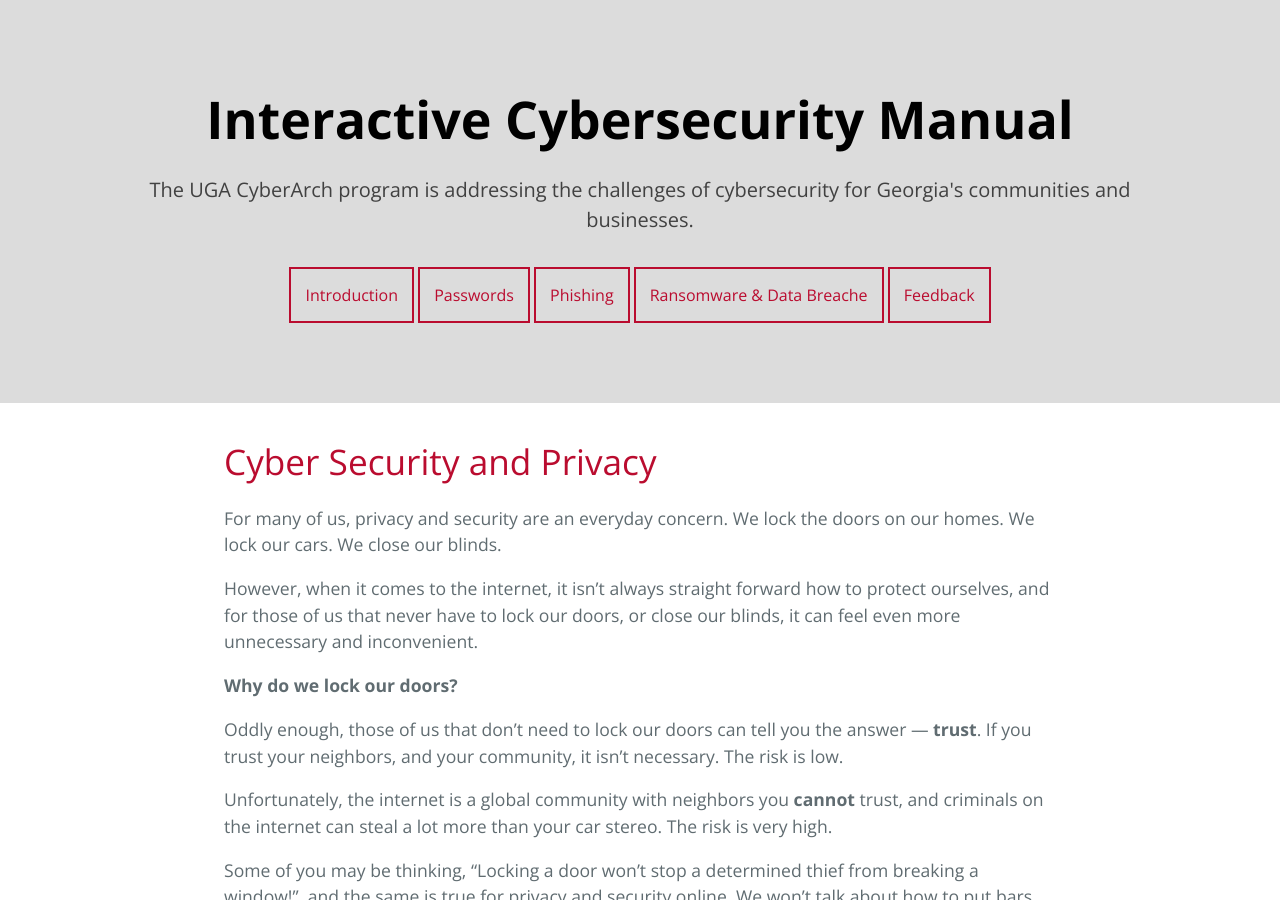
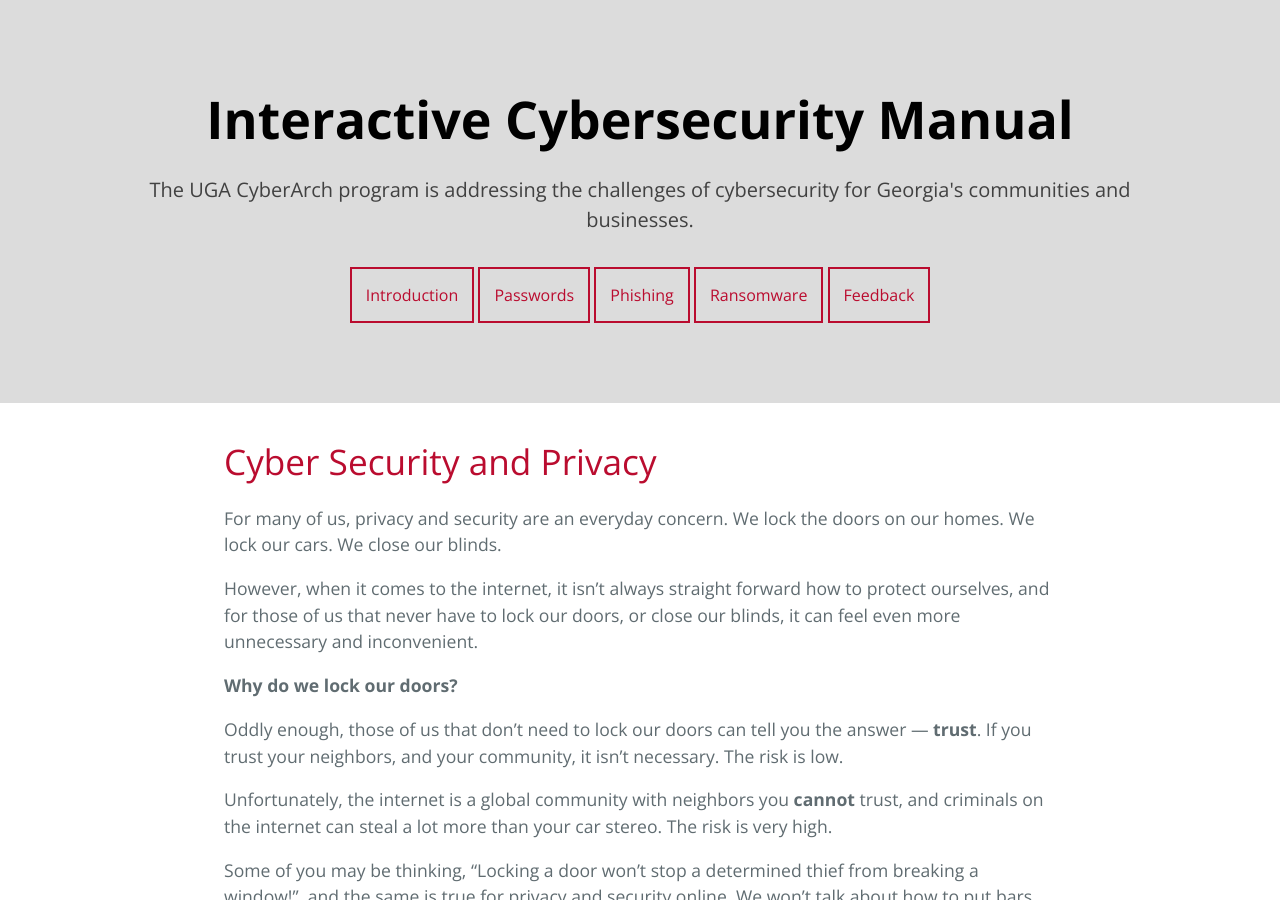
Before and after one commit to ugacyberarch/manual, a Jekyll site: the page built from index.md, in a window 1280 px wide and 900 px high. Built offline with Jekyll 4.4.1, drawn with Linux system fonts in a browser that asks for light colours.

Commit message:
Update default.html

```diff
--- a/_layouts/default.html
+++ b/_layouts/default.html
@@ -116,7 +116,7 @@
 
  <!-- Ransomware Button -->
       <div class="dropdown">
-  <button class="dropbtn">Ransomware & Data Breache</button>
+  <button class="dropbtn">Ransomware</button>
   <div class="dropdown-content">
     <a href="https://ugacyberarch.github.io/manual/phishing_introduction.html">Introduction</a>
     <a href="https://ugacyberarch.github.io/manual/fake_domains.html">Fake Domains</a>
```
